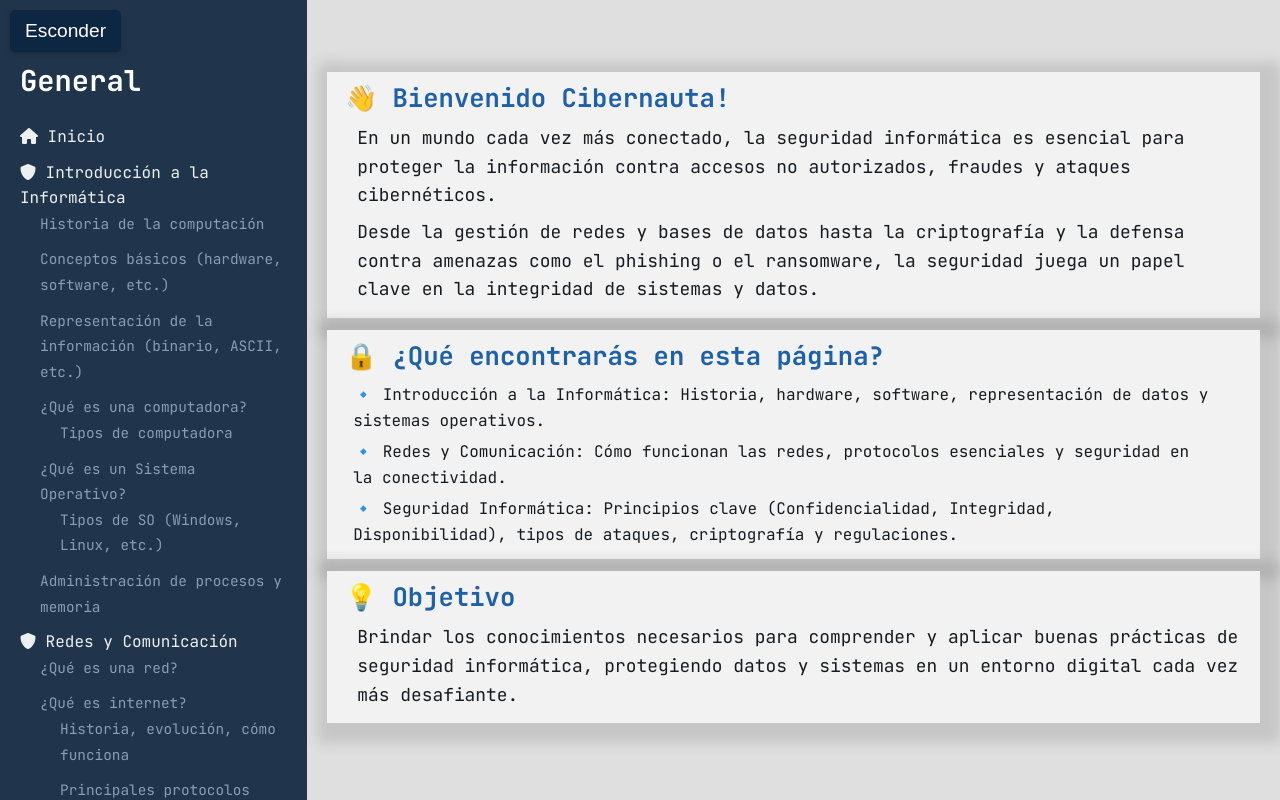
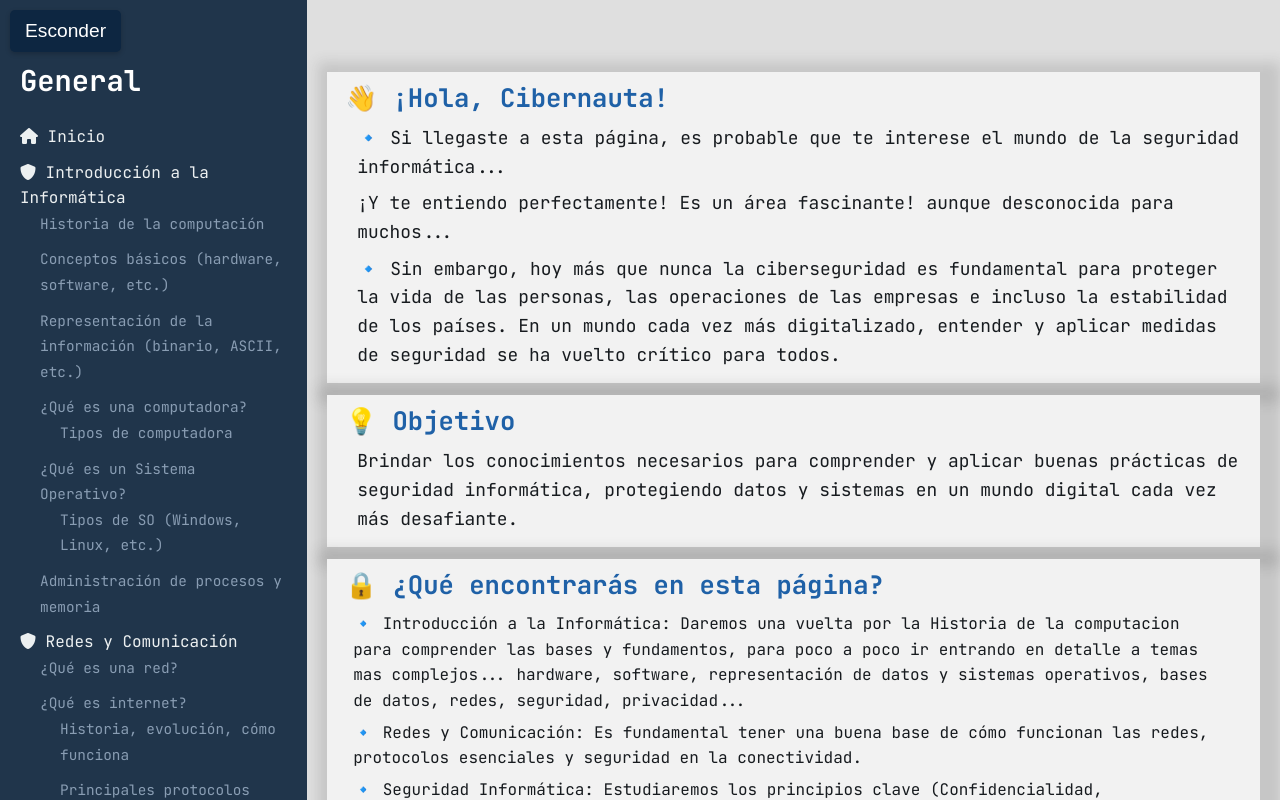
Before and after one commit to FacuAmelotti/SeguridadInformatica, a plain HTML site: page src/pages/general.html in a window 1280 px wide. Drawn offline with Linux system fonts and the light colour scheme.

Commit message:
New commit 19/2.2

```diff
--- a/src/pages/general.html
+++ b/src/pages/general.html
@@ -80,22 +80,22 @@
         <!-- Contenido principal -->
         <main class="content">
             <section id="introduccion">
-                <h1>👋 Bienvenido Cibernauta! </h1>
-                <p>En un mundo cada vez más conectado, la seguridad informática es esencial para proteger la información contra accesos no autorizados, fraudes y ataques cibernéticos.</p>
-                <p>Desde la gestión de redes y bases de datos hasta la criptografía y la defensa contra amenazas como el phishing o el ransomware, la seguridad juega un papel clave en la integridad de sistemas y datos.</p>
-                <!--<img src="../img/img.png" alt="Imagen introductoria" class="responsive-image">-->
+                <h1>👋 ¡Hola, Cibernauta!</h1>
+                <p>🔹 Si llegaste a esta página, es probable que te interese el mundo de la seguridad informática...</p>
+                <p>¡Y te entiendo perfectamente! Es un área fascinante! aunque desconocida para muchos...</p>
+                <p>🔹 Sin embargo, hoy más que nunca la ciberseguridad es fundamental para proteger la vida de las personas, las operaciones de las empresas e incluso la estabilidad de los países.  En un mundo cada vez más digitalizado, entender y aplicar medidas de seguridad se ha vuelto crítico para todos.</p>
+            </section>
+            <section id="introduccion">
+                <h1>💡 Objetivo</h1>
+                <p>Brindar los conocimientos necesarios para comprender y aplicar buenas prácticas de seguridad informática, protegiendo datos y sistemas en un mundo digital cada vez más desafiante.</p>
             </section>
             <section id="introduccion">
                 <h1>🔒 ¿Qué encontrarás en esta página?</h1>
                 <ul>
-                    <li>🔹 Introducción a la Informática: Historia, hardware, software, representación de datos y sistemas operativos.</li>
-                    <li>🔹 Redes y Comunicación: Cómo funcionan las redes, protocolos esenciales y seguridad en la conectividad.</li>
-                    <li>🔹 Seguridad Informática: Principios clave (Confidencialidad, Integridad, Disponibilidad), tipos de ataques, criptografía y regulaciones.</li>
+                    <li>🔹 Introducción a la Informática: Daremos una vuelta por la Historia de la computacion para comprender las bases y fundamentos, para poco a poco ir entrando en detalle a temas mas complejos... hardware, software, representación de datos y sistemas operativos, bases de datos, redes, seguridad, privacidad...</li>
+                    <li>🔹 Redes y Comunicación: Es fundamental tener una buena base de cómo funcionan las redes, protocolos esenciales y seguridad en la conectividad.</li>
+                    <li>🔹 Seguridad Informática: Estudiaremos los principios clave (Confidencialidad, Integridad, Disponibilidad), tipos de ataques, criptografía, regulaciones y mucho mas...</li>
                 </ul>
-            </section>
-            <section id="introduccion">
-                <h1>💡 Objetivo</h1>
-                <p>Brindar los conocimientos necesarios para comprender y aplicar buenas prácticas de seguridad informática, protegiendo datos y sistemas en un entorno digital cada vez más desafiante.</p>
             </section>
         </main>
     </div>
```
